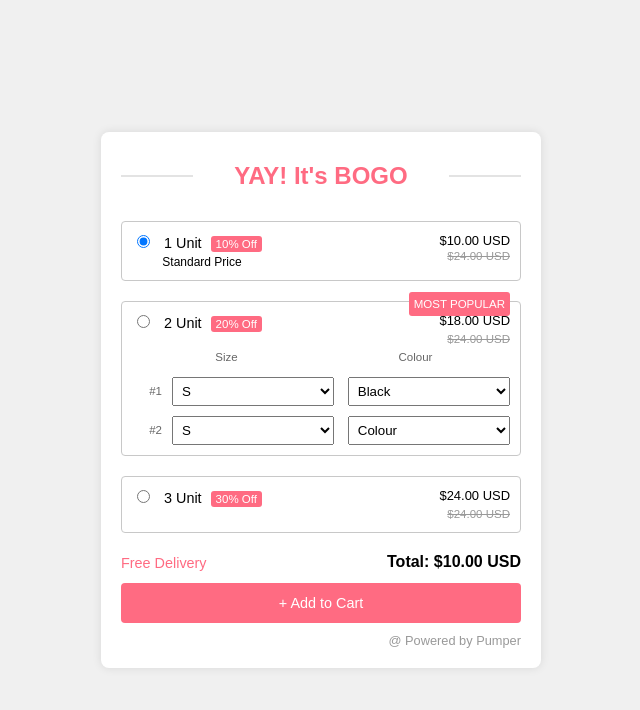
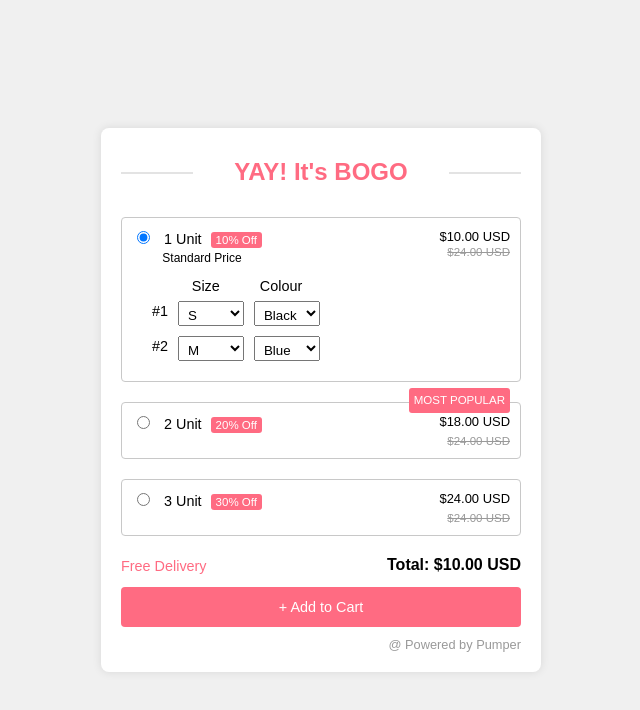
Before and after one commit to zaidkhan2625/Proveway, a plain HTML site: page index.html in a window 1280 px wide. Shown: the whole page, without its empty margins (319-959 px from the left). Drawn offline with Linux system fonts and the light colour scheme.

Commit message:
now completed

```diff
--- a/index.html
+++ b/index.html
@@ -22,6 +22,30 @@
                     <span class="price">$10.00 USD</span>
                     <span class="original-price">$24.00 USD</span>
                 </div>
+
+            </div>
+            <div class="size-color-container" style="display: none;">
+                <div class="sizeandcolour"><span>Size</span> <span>Colour</span></div>
+                <div class="size-color">
+                    <span>#1</span>
+                    <select>
+                        <option>S</option>
+                    </select>
+
+                    <select>
+                        <option>Black</option>
+                    </select>
+                </div>
+                <div class="size-color">
+                    <span>#2</span>
+                    <select>
+                        <option>M</option>
+                    </select>
+
+                    <select>
+                        <option>Blue</option>
+                    </select>
+                </div>
             </div>
         </div>
         <div class="option popular" data-price="18.00">
@@ -29,29 +53,26 @@
             <label for="option2">2 Unit <span class="discount">20% Off</span></label>
             <span class="price">$18.00 USD</span>
             <span class="original-price">$24.00 USD</span>
-            <div class="size-color-labels">
-                <span>Size</span>
-                <span>Colour</span>
-            </div>
-            <div class="size-color-container">
-                <div class="unit-number">#1</div>
+            <div class="size-color-container" style="display: none;">
+                <div class="sizeandcolour"><span>Size</span> <span>Colour</span></div>
                 <div class="size-color">
+                    <span>#1</span>
                     <select>
                         <option>S</option>
                     </select>
+
                     <select>
                         <option>Black</option>
                     </select>
                 </div>
-            </div>
-            <div class="size-color-container">
-                <div class="unit-number">#2</div>
                 <div class="size-color">
+                    <span>#2</span>
                     <select>
-                        <option>S</option>
+                        <option>M</option>
                     </select>
+
                     <select>
-                        <option>Colour</option>
+                        <option>Blue</option>
                     </select>
                 </div>
             </div>
@@ -61,20 +82,36 @@
             <label for="option3">3 Unit <span class="discount">30% Off</span></label>
             <span class="price">$24.00 USD</span>
             <span class="original-price">$24.00 USD</span>
+            <div class="size-color-container" style="display: none;">
+                <div class="sizeandcolour"><span>Size</span> <span>Colour</span></div>
+                <div class="size-color">
+                    <span>#1</span>
+                    <select>
+                        <option>S</option>
+                    </select>
+
+                    <select>
+                        <option>Black</option>
+                    </select>
+                </div>
+                <div class="size-color">
+                    <span>#2</span>
+                    <select>
+                        <option>M</option>
+                    </select>
+
+                    <select>
+                        <option>Blue</option>
+                    </select>
+                </div>
+            </div>
         </div>
         <div class="total">
             <span class="free-delivery">Free Delivery</span>
             Total: <span id="total-price">$10.00 USD</span>
         </div>
         <button class="add-to-cart">+ Add to Cart</button>
-        <div
-            style="
-                text-align: right;
-                font-size: 0.8em;
-                color: #999;
-                margin-top: 10px;
-            "
-        >
+        <div style="text-align: right; font-size: 0.8em; color: #999; margin-top: 10px;">
             @ Powered by Pumper
         </div>
     </div>
--- a/script.js
+++ b/script.js
@@ -14,15 +14,29 @@ document.addEventListener("DOMContentLoaded", function () {
         totalPriceElement.innerText = `$${total.toFixed(2)} USD`;
     }
 
+    // Function to show/hide size and color options
+    function toggleSizeColorOptions() {
+        options.forEach((option) => {
+            const sizeColorContainer = option.querySelector(".size-color-container");
+            if (option.querySelector("input[type='radio']").checked) {
+                sizeColorContainer.style.display = 'block';
+            } else {
+                sizeColorContainer.style.display = 'none';
+            }
+        });
+    }
+
     // Add event listeners to radio buttons
     options.forEach((option) => {
         option.querySelector("input[type='radio']").addEventListener("change", () => {
             options.forEach((opt) => opt.classList.remove("selected"));
             option.classList.add("selected");
             updateTotalPrice();
+            toggleSizeColorOptions();
         });
     });
 
-    // Initialize total price
+    // Initialize total price and size/color options
     updateTotalPrice();
+    toggleSizeColorOptions();
 });
--- a/styles.css
+++ b/styles.css
@@ -77,7 +77,7 @@ p::after {
 .option.popular::after {
     content: "MOST POPULAR";
     position: absolute;
-    top: -10px;
+    top: -15px;
     right: 10px;
     background-color: #ff6b82;
     color: white;
@@ -119,6 +119,7 @@ p::after {
     display: flex;
     align-items: center;
     margin-top: 10px;
+
 }
 
 .size-color-labels {
@@ -136,10 +137,17 @@ p::after {
 
 .size-color {
     display: flex;
-    justify-content: space-between;
+    margin-left: 20px;
+    gap: 10px;
     flex-grow: 1;
+    margin-bottom: 10px;
 }
-
+.size-color select {
+    width: 65.98px;
+    left:125.23px ;
+    top: 264.05px;
+    height: 25.31px;
+}
 select {
     width: 48%;
     padding: 5px;
@@ -207,7 +215,15 @@ select {
     flex-direction: column;
     align-items: flex-end;
 }
+.sizeandcolour{
+    display: flex;
+    justify-content: center;
+    gap: 40px;
+    width: 230px;
+   margin-bottom: 5px;
+   color: #000000;
 
+}
 /* Media Queries for Responsiveness */
 @media (max-width: 480px) {
     p {
```
